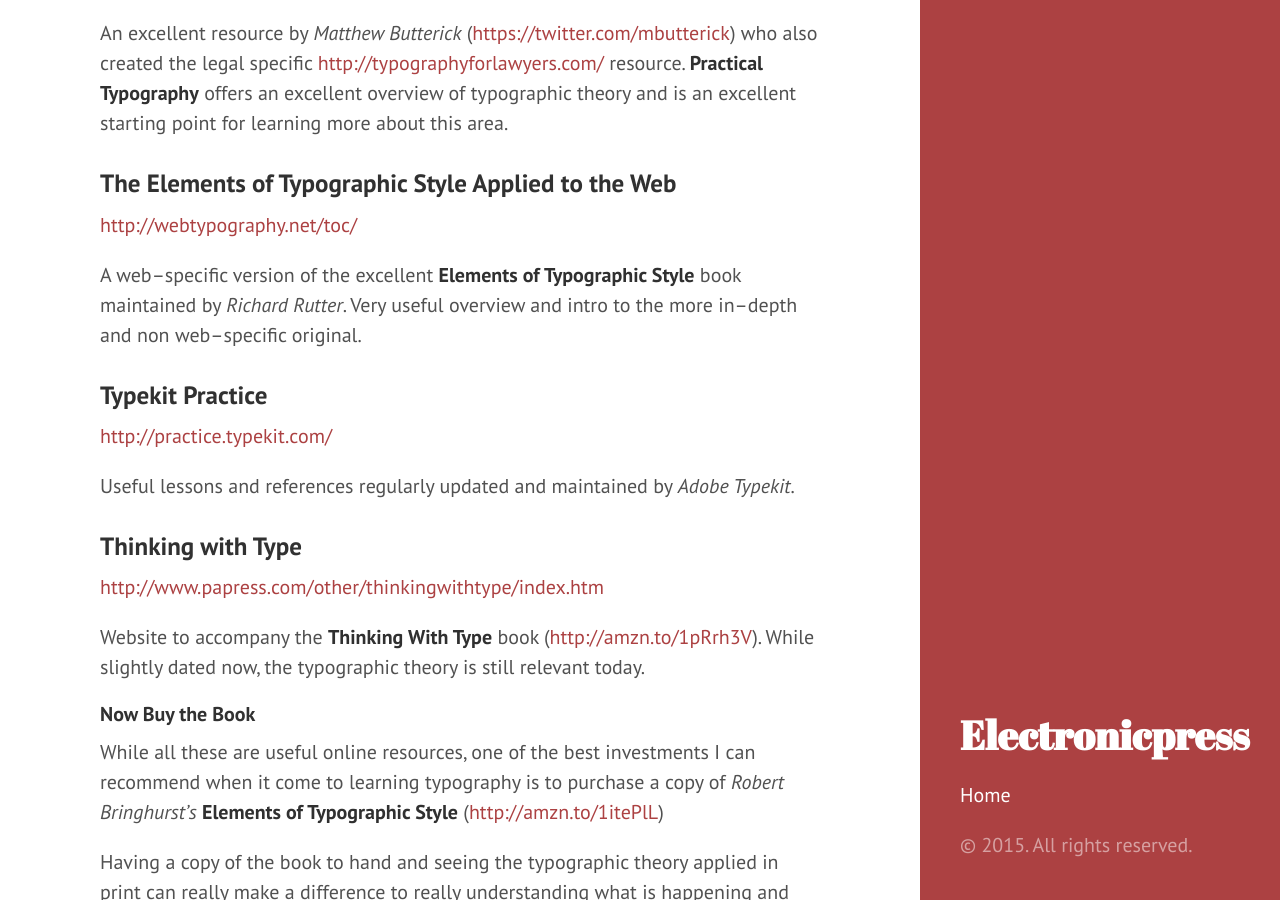
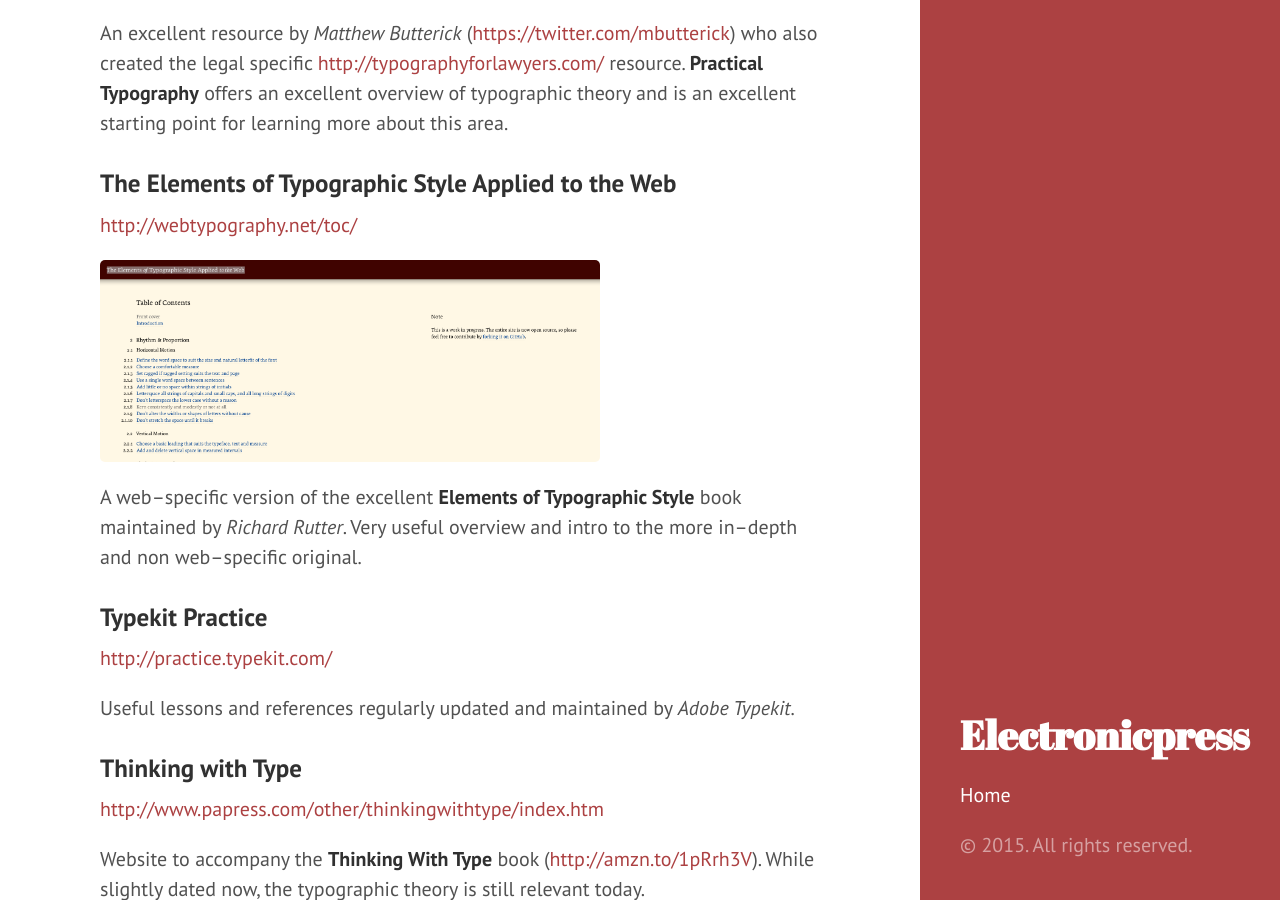
Before and after one commit to whitingx/whitingx.github.io, a Jekyll site: the page built from _posts/2014-06-13-useful-resources-for-learning-typography.markdown, in a window 1280 px wide and 900 px high, scrolled down 595 px. Built offline with Jekyll 4.4.1, drawn with Linux system fonts in a browser that asks for light colours.

Commit message:
Post update: Useful Resources for Learning Typography

```diff
--- a/_posts/2014-06-13-useful-resources-for-learning-typography.markdown
+++ b/_posts/2014-06-13-useful-resources-for-learning-typography.markdown
@@ -18,6 +18,8 @@
 ### The Elements of Typographic Style Applied to the Web
 
 [http://webtypography.net/toc/](http://webtypography.net/toc/)
+
+![The Elements of Typographic Style Applied to the Web](https://raw.githubusercontent.com/whitingx/whitingx.github.io/master/_posts/images/elements-of-typographic-style-web.png "The Elements of Typographic Style Applied to the Web"){: .blog-image }
 
 A web–specific version of the excellent **Elements of Typographic Style** book maintained by _Richard Rutter_. Very useful overview and intro to the more in–depth and non web–specific original.
 
```
